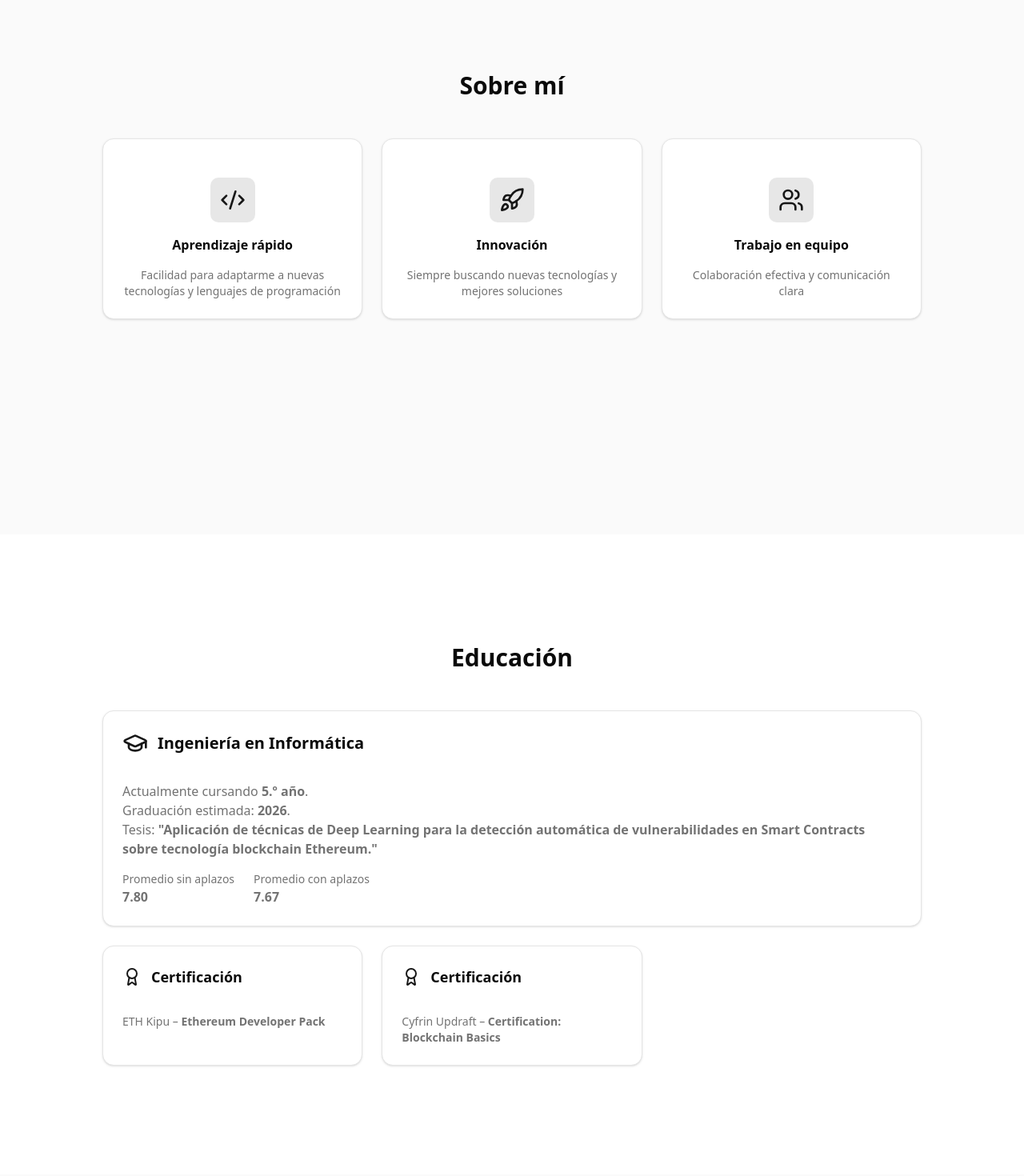
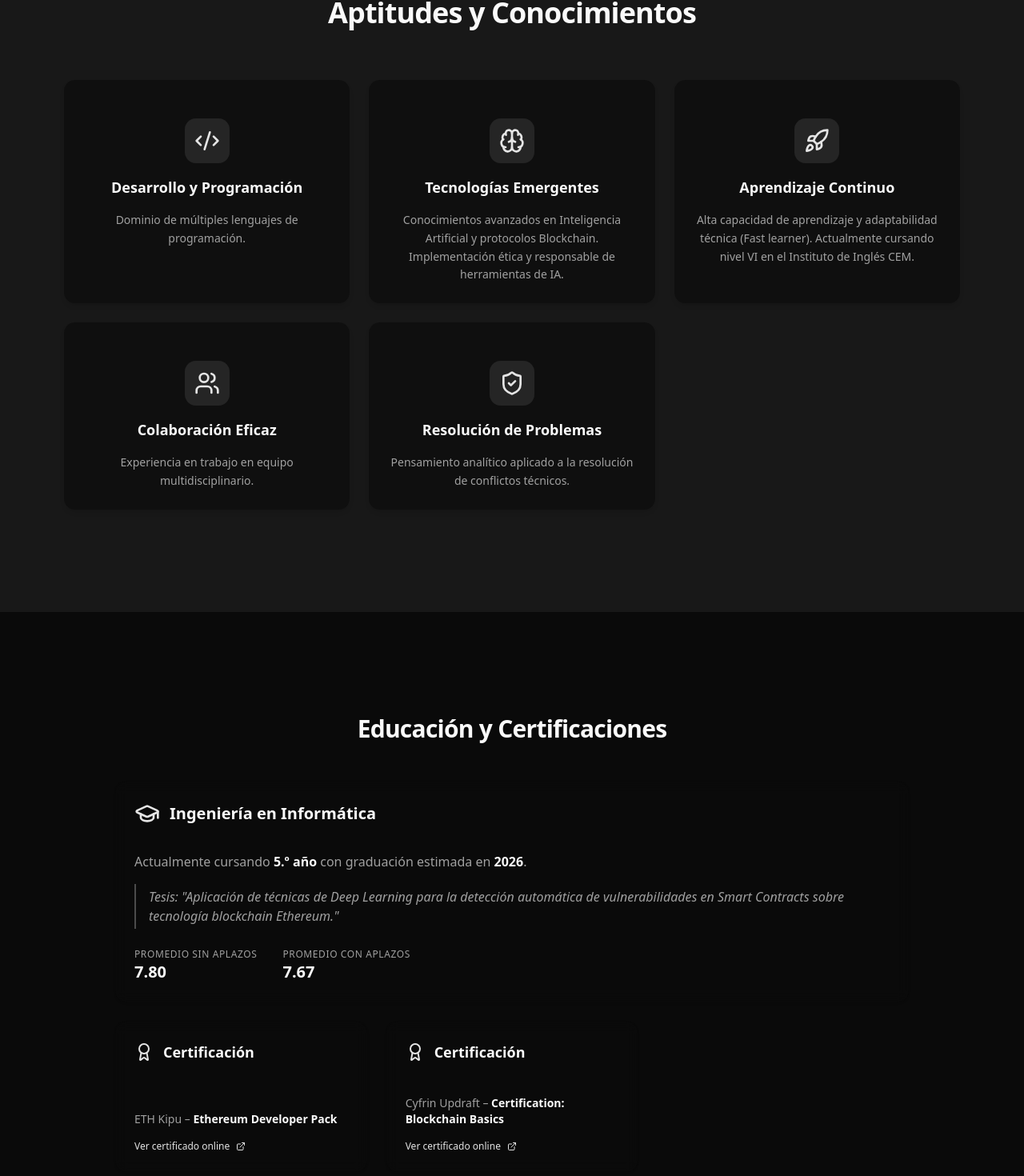
Before and after one commit to FrancoMorales1/portfolio, a Next.js app: page / in a window 1280 px wide. Shown: the part 997-2467 px from the top of the page at 80% size. Built offline with nearby package versions, Linux system fonts and the light colour scheme.

Commit message:
Changes to everything

```diff
--- a/src/app/layout.tsx
+++ b/src/app/layout.tsx
@@ -2,9 +2,9 @@ import type { Metadata } from "next";
 import { Geist, Geist_Mono } from "next/font/google";
 import "./globals.css";
 
-import { Toaster } from "sonner";
 import Header from "@/components/layout/Header";
 import Footer from '@/components/layout/Footer';
+import ThemeProvider from "@/components/layout/theme-provider";
 
 const geistSans = Geist({
   variable: "--font-geist-sans",
@@ -27,14 +27,21 @@ export default function RootLayout({
   children: React.ReactNode;
 }>) {
   return (
-    <html lang="en">
+    <html lang="es" suppressHydrationWarning>
       <body
         className={`${geistSans.variable} ${geistMono.variable} antialiased`}
       >
-        <Header />
-        {children}
-        <Toaster richColors position="top-right" />
-        <Footer />
+        <ThemeProvider
+          attribute="class"
+          defaultTheme="dark"
+          enableSystem
+          disableTransitionOnChange
+        >
+          <Header />
+          {children}
+          <Footer />
+        </ThemeProvider>
+
       </body>
     </html>
   );
--- a/src/components/home/AboutSection.tsx
+++ b/src/components/home/AboutSection.tsx
@@ -1,51 +1,58 @@
 import { Card, CardContent } from "@/components/ui/card"
-import { Code2, Rocket, Users } from "lucide-react"
+import { Code2, Rocket, Users, Brain, Languages, ShieldCheck, Database, Cpu } from "lucide-react"
+
 export default function AboutSection() {
+  const skills = [
+    {
+      title: "Desarrollo y Programación",
+      icon: <Code2 className="h-8 w-8 text-primary" />,
+      description: "Dominio de múltiples lenguajes de programación."
+    },
+    {
+      title: "Tecnologías Emergentes",
+      icon: <Brain className="h-8 w-8 text-primary" />,
+      description: "Conocimientos avanzados en Inteligencia Artificial y protocolos Blockchain. Implementación ética y responsable de herramientas de IA."
+    },
+    {
+      title: "Aprendizaje Continuo",
+      icon: <Rocket className="h-8 w-8 text-primary" />,
+      description: "Alta capacidad de aprendizaje y adaptabilidad técnica (Fast learner). Actualmente cursando nivel VI en el Instituto de Inglés CEM."
+    },
+    {
+      title: "Colaboración Eficaz",
+      icon: <Users className="h-8 w-8 text-primary" />,
+      description: "Experiencia en trabajo en equipo multidisciplinario."
+    },
+    {
+      title: "Resolución de Problemas",
+      icon: <ShieldCheck className="h-8 w-8 text-primary" />,
+      description: "Pensamiento analítico aplicado a la resolución de conflictos técnicos."
+    }
+  ]
+
   return (
     <section id="about" className="w-full min-h-screen flex items-center py-24 md:py-32 bg-muted/50">
-            <div className="mx-auto max-w-5xl">
-                <h2 className="text-3xl font-bold mb-12 text-center">Sobre mí</h2>
+      <div className="mx-auto max-w-6xl px-4">
+        <div className="text-center mb-16">
+          <h2 className="text-3xl font-bold tracking-tight sm:text-4xl mb-4">Aptitudes y Conocimientos</h2>
+        </div>
 
-                <div className="grid gap-6 md:grid-cols-3 mb-12">
-                <Card>
+        <div className="grid gap-6 sm:grid-cols-2 lg:grid-cols-3">
+          {skills.map((skill, index) => (
+            <Card key={index} className="border-none shadow-md bg-background/60 backdrop-blur-sm transition-transform hover:scale-[1.02]">
               <CardContent className="pt-6">
                 <div className="flex flex-col items-center text-center space-y-4">
-                        <div className="p-3 bg-primary/10 rounded-lg">
-                        <Code2 className="h-8 w-8 text-primary" />
+                  <div className="p-3 bg-primary/10 rounded-xl">
+                    {skill.icon}
                   </div>
-                        <h3 className="font-semibold">Aprendizaje rápido</h3>
-                        <p className="text-sm text-muted-foreground">
-                        Facilidad para adaptarme a nuevas tecnologías y lenguajes de programación
+                  <h3 className="font-bold text-lg">{skill.title}</h3>
+                  <p className="text-sm text-muted-foreground leading-relaxed">
+                    {skill.description}
                   </p>
                 </div>
               </CardContent>
             </Card>
-
-                <Card>
-                    <CardContent className="pt-6">
-                    <div className="flex flex-col items-center text-center space-y-4">
-                        <div className="p-3 bg-primary/10 rounded-lg">
-                        <Rocket className="h-8 w-8 text-primary" />
-                        </div>
-                        <h3 className="font-semibold">Innovación</h3>
-                        <p className="text-sm text-muted-foreground">
-                        Siempre buscando nuevas tecnologías y mejores soluciones
-                        </p>
-                    </div>
-                    </CardContent>
-                </Card>
-
-                <Card>
-                    <CardContent className="pt-6">
-                    <div className="flex flex-col items-center text-center space-y-4">
-                        <div className="p-3 bg-primary/10 rounded-lg">
-                        <Users className="h-8 w-8 text-primary" />
-                        </div>
-                        <h3 className="font-semibold">Trabajo en equipo</h3>
-                        <p className="text-sm text-muted-foreground">Colaboración efectiva y comunicación clara</p>
-                    </div>
-                    </CardContent>
-                </Card>
+          ))}
         </div>
       </div>
     </section>
--- a/src/components/home/EducationSection.tsx
+++ b/src/components/home/EducationSection.tsx
@@ -1,67 +1,82 @@
 "use client"
 
 import { Card, CardContent, CardHeader, CardTitle } from "@/components/ui/card"
-import { GraduationCap, BookOpenCheck, Award } from "lucide-react"
+import { GraduationCap, Award, ExternalLink } from "lucide-react"
 
 export default function EducationSection() {
+  const certifications = [
+    {
+      issuer: "ETH Kipu",
+      name: "Ethereum Developer Pack",
+      link: "https://campus.ethkipu.org/pluginfile.php/1/tool_certificate/issues/1764790656/2041290537FM.pdf",
+    },
+    {
+      issuer: "Cyfrin Updraft",
+      name: "Certification: Blockchain Basics",
+      link: "https://profiles.cyfrin.io/u/francomorales0001/achievements/blockchain-basics",
+    },
+  ]
+
   return (
     <section id="education" className="w-full min-h-screen flex items-center py-24 md:py-32">
-      <div className="mx-auto max-w-5xl">
-        <h2 className="text-3xl font-bold mb-12 text-center">Educación</h2>
+      <div className="mx-auto max-w-5xl px-4">
+        <h2 className="text-3xl font-bold mb-12 text-center tracking-tight">Educación y Certificaciones</h2>
 
         <div className="grid gap-6 md:grid-cols-2 lg:grid-cols-3">
 
-          <Card className="col-span-1 md:col-span-2 lg:col-span-3">
+          {/* Tarjeta de Ingeniería - Ocupa todo el ancho en desktop */}
+          <Card className="col-span-1 md:col-span-2 lg:col-span-3 bg-background/60 backdrop-blur-sm border-none shadow-sm">
             <CardHeader>
               <div className="flex items-center gap-3">
                 <GraduationCap className="h-8 w-8 text-primary" />
                 <CardTitle className="text-xl">Ingeniería en Informática</CardTitle>
               </div>
             </CardHeader>
-            <CardContent className="text-muted-foreground">
-              <p>Actualmente cursando <strong>5.º año</strong>.</p>
-              <p>Graduación estimada: <strong>2026</strong>.</p>
-              <p>Tesis: <strong>"Aplicación de técnicas de Deep Learning para la detección automática de vulnerabilidades en Smart Contracts sobre tecnología blockchain Ethereum."</strong></p>
-              <div className="flex gap-6 mt-4">
+            <CardContent className="text-muted-foreground space-y-4">
+              <p>Actualmente cursando <strong className="text-foreground">5.º año</strong> con graduación estimada en <strong className="text-foreground">2026</strong>.</p>
+              <p className="italic border-l-2 border-primary/30 pl-4 py-1">
+                Tesis: "Aplicación de técnicas de Deep Learning para la detección automática de vulnerabilidades en Smart Contracts sobre tecnología blockchain Ethereum."
+              </p>
+              <div className="flex gap-8 pt-2">
                 <div>
-                  <p className="text-sm">Promedio sin aplazos</p>
-                  <p className="font-semibold">7.80</p>
+                  <p className="text-xs uppercase tracking-wider">Promedio sin aplazos</p>
+                  <p className="text-xl font-bold text-foreground">7.80</p>
                 </div>
                 <div>
-                  <p className="text-sm">Promedio con aplazos</p>
-                  <p className="font-semibold">7.67</p>
+                  <p className="text-xs uppercase tracking-wider">Promedio con aplazos</p>
+                  <p className="text-xl font-bold text-foreground">7.67</p>
                 </div>
               </div>
             </CardContent>
           </Card>
 
-          <Card>
-            <CardHeader>
+          {/* Mapeo de Certificaciones */}
+          {certifications.map((cert, index) => (
+            <Card key={index} className="flex flex-col justify-between bg-background/60 backdrop-blur-sm border-none shadow-sm transition-all hover:shadow-md">
+              <CardHeader className="pb-2">
                 <div className="flex items-center gap-3">
                   <Award className="h-6 w-6 text-primary" />
                   <CardTitle className="text-lg">Certificación</CardTitle>
                 </div>
               </CardHeader>
               <CardContent>
+                <div className="flex flex-col space-y-4">
                   <p className="text-sm text-muted-foreground">
-                ETH Kipu – <strong>Ethereum Developer Pack</strong>
+                    {cert.issuer} – <strong className="text-foreground">{cert.name}</strong>
                   </p>
+                  <a
+                    href={cert.link}
+                    target="_blank"
+                    rel="noopener noreferrer"
+                    className="inline-flex items-center gap-2 text-xs font-medium text-primary hover:underline group"
+                  >
+                    Ver certificado online
+                    <ExternalLink className="h-3 w-3 transition-transform group-hover:-translate-y-0.5 group-hover:translate-x-0.5" />
+                  </a>
+                </div>
               </CardContent>
             </Card>
-
-          <Card>
-            <CardHeader>
-              <div className="flex items-center gap-3">
-                <Award className="h-6 w-6 text-primary" />
-                <CardTitle className="text-lg">Certificación</CardTitle>
-              </div>
-            </CardHeader>
-            <CardContent>
-              <p className="text-sm text-muted-foreground">
-                Cyfrin Updraft – <strong>Certification: Blockchain Basics</strong>
-              </p>
-            </CardContent>
-          </Card>
+          ))}
 
         </div>
       </div>
--- a/src/components/layout/Header.tsx
+++ b/src/components/layout/Header.tsx
@@ -5,7 +5,7 @@ export default function Header() {
     <header className="sticky top-0 z-50 w-full border-b bg-background/95 backdrop-blur supports-[backdrop-filter]:bg-background/60">
       <div className="w-full px-6 flex h-16 items-center justify-between">
         <Link href="/" className="flex items-center space-x-2">
-          <span className="text-xl font-bold">Home</span>
+          <span className="text-xl font-bold">Inicio</span>
         </Link>
         <nav className="flex items-center gap-6">
           <Link href="/#about" className="text-sm font-medium transition-colors hover:text-primary">
--- /dev/null
+++ b/src/components/layout/theme-provider.tsx
@@ -0,0 +1,8 @@
+"use client"
+
+import * as React from "react"
+import { ThemeProvider as NextThemesProvider } from "next-themes"
+
+export default function ThemeProvider({ children, ...props }: React.ComponentProps<typeof NextThemesProvider>) {
+  return <NextThemesProvider {...props}>{children}</NextThemesProvider>
+}
```
Also changed, not shown: package.json (+1 -8 lines), src/components/home/ProjectsSection.tsx (+28 -9 lines), src/components/layout/Footer.tsx (+50 -5 lines), 1 other file (tests, documents, lock files or other folders). Lines whose indentation alone changed are shown as unchanged.
